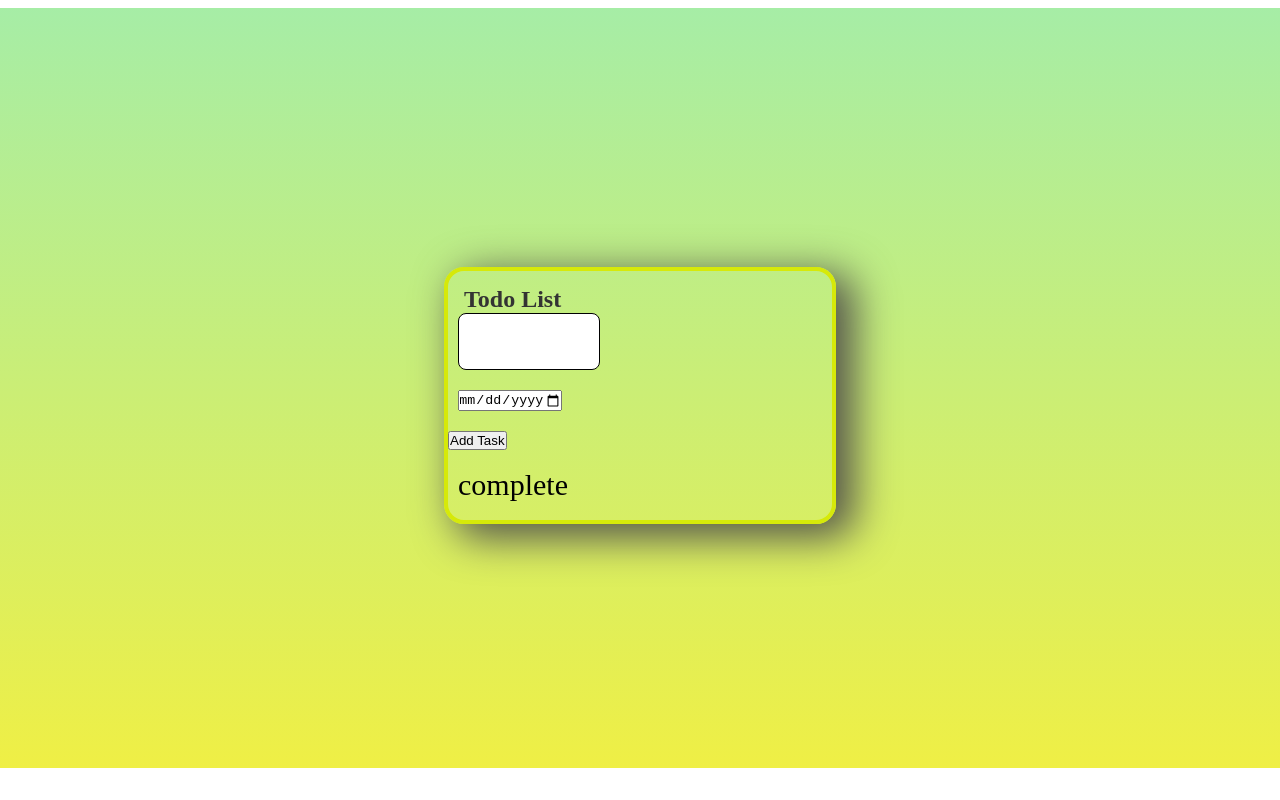
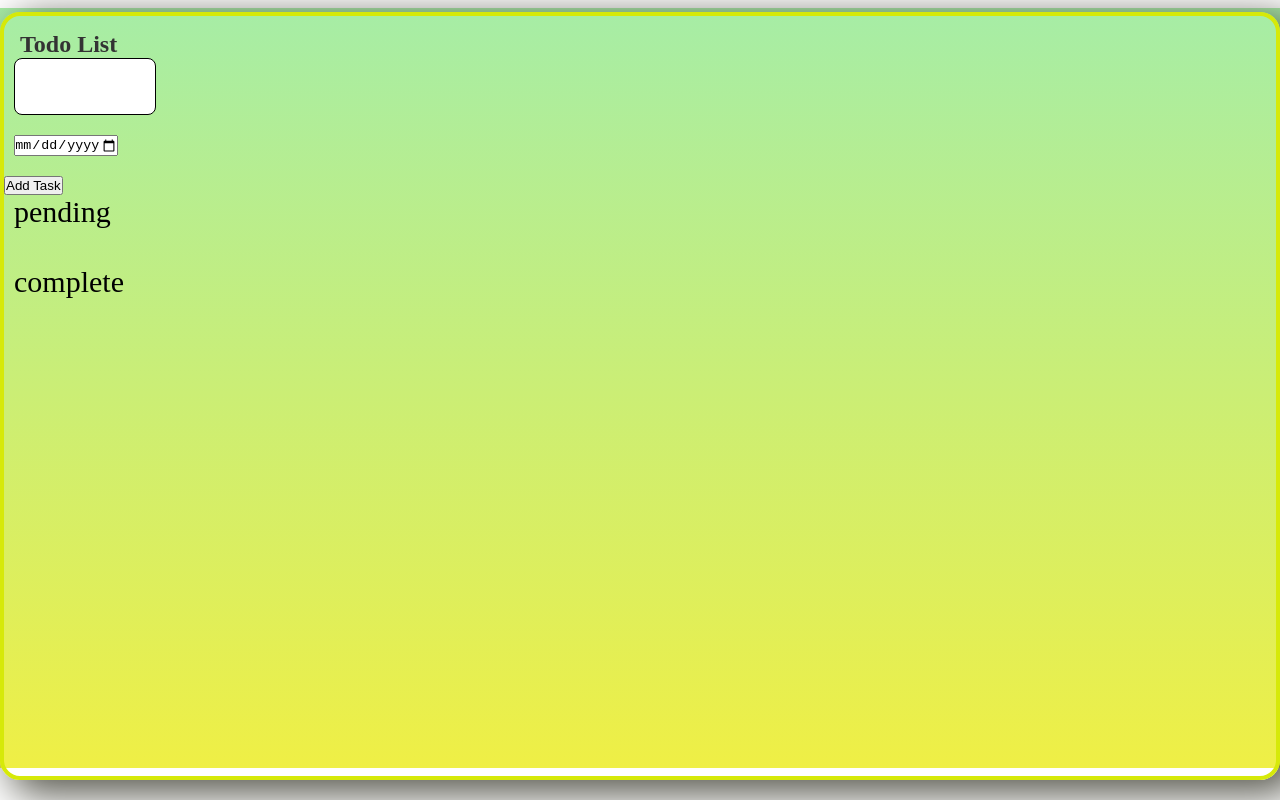
Before and after one commit to Muskangupta523/angular-simple-todo, an Angular app: page / in a window 1280 px wide. Built offline with nearby package versions, Linux system fonts and the light colour scheme.

Commit message:
actions_completed

```diff
--- a/src/app/content/content.component.css
+++ b/src/app/content/content.component.css
@@ -20,10 +20,11 @@
     align-items: center;
     justify-content: center;
 
+
   }
   .one{
-    width: 30vw;
-    height: auto;
+    width: 100vw;
+    height: 95vh;
    margin-top: 30px;
    background:transparent;
    border-radius: 20px;
@@ -60,10 +61,11 @@
 
   .btn {
     width: 50px;
-    padding: 5px;
+    padding:5px;
     background-color: #d1d962;
     color: rgb(18, 16, 16);
     border: none;
+
     cursor: pointer;
     box-shadow: 6px 6px  rgb(152, 161, 27);
 
--- a/src/app/content/content.component.html
+++ b/src/app/content/content.component.html
@@ -2,49 +2,52 @@
   <div class="one">
     <h2>Todo List</h2>
 
-    <div><input type="text"  [(ngModel)]="property" #namefeild="ngModel" required minlength="7" ></div>
-    <div class="error" *ngIf="isTextTouched && (namefeild.touched || namefeild.dirty) && namefeild.invalid && namefeild.errors?.['required']">Name Field is required</div>
-    <div class="error" *ngIf="isTextTouched && (namefeild.touched || namefeild.dirty) && namefeild.invalid && namefeild.errors?.['minlength']">Name Field should be minimum {{namefeild.errors?.['minlength'].requiredLength}} characters.</div>
+    <div><input type="text" [(ngModel)]="property" #namefeild="ngModel" required minlength="7"></div>
+    <div class="error"
+      *ngIf="isTextTouched && (namefeild.touched || namefeild.dirty) && namefeild.invalid && namefeild.errors?.['required']">
+      Name Field is required</div>
+    <div class="error"
+      *ngIf="isTextTouched && (namefeild.touched || namefeild.dirty) && namefeild.invalid && namefeild.errors?.['minlength']">
+      Name Field should be minimum {{namefeild.errors?.['minlength'].requiredLength}} characters.</div>
 
-    <div><input type="date" [(ngModel)]="datepicker" #dateField="ngModel" required [min]="minDate" [max]="maxDate"></div>
-    <div class="error" *ngIf="isTextTouched && (dateField.touched || dateField.dirty) && dateField.invalid && dateField.errors?.['required']">Date Field is required</div>
-    <div class="error" *ngIf="isTextTouched && (dateField.touched || dateField.dirty) && dateField.invalid && datepicker && !datepicker.valid">Please enter a valid date.</div>
-    <div *ngIf="isTextTouched && dateField.errors?.['min'] && datepicker && datepicker < minDate">Date should not be a past date</div>
+    <div><input type="date" [(ngModel)]="datepicker" #dateField="ngModel" required [min]="minDate" [max]="maxDate">
+    </div>
+    <div class="error"
+      *ngIf="isTextTouched && (dateField.touched || dateField.dirty) && dateField.invalid && dateField.errors?.['required']">
+      Date Field is required</div>
+    <div class="error"
+      *ngIf="isTextTouched && (dateField.touched || dateField.dirty) && dateField.invalid && datepicker && !datepicker.valid">
+      Please enter a valid date.</div>
+    <div *ngIf="isTextTouched && dateField.errors?.['min'] && datepicker && datepicker < minDate">Date should not be a
+      past date</div>
 
 
 
 
-    <button  (click)="addtask()">Add Task</button>
+    <button (click)="addtask()">Add Task</button>
 
 
     <ul>
+      <h1>pending</h1>
       <li *ngFor="let task of array  let i=index">
-
-
-        <button id="actionbtn" (click)="donetask(i)">Mark</button>
-
+        <input type="checkbox" id="checks" (click)="donetask(i)">
         <span>{{task.texts}}</span>
         <span>{{task.dates}}</span>
         <button class="btn" (click)="deletetask(i)">delete</button>
         <button class="btn" (click)="edittask(i)">edit</button>
       </li>
-
-
       <br>
-
     </ul>
     <div class="three">
-   <ul>
-    <h1>complete</h1>
-    <li *ngFor="let done of completearray  let i =index" >
-      <button id="actionbtn" (click)="pendingtask(i)">Mark</button>
-      <span>{{done.texts}}</span>
-      <span>{{done.dates}}</span>
-    </li>
+      <ul>
+        <h1>complete</h1>
+        <li *ngFor="let done of completearray  let i =index">
 
-   </ul>
-
-  </div>
-
+          <input type="checkbox" checked (click)="pendingtask(i)">
+          <span>{{done.texts}}</span>
+          <span>{{done.dates}}</span>
+        </li>
+      </ul>
+    </div>
   </div>
 </div>
--- a/src/app/content/content.component.ts
+++ b/src/app/content/content.component.ts
@@ -44,14 +44,14 @@ constructor() {
         this.array.push({ texts: this.property, dates: this.datepicker });
         this.property = '';
         this.datepicker = '';
-        this.formSubmitted = false;
-        this.isTextTouched= false;
+
+
       } else {
         this.array[this.mus].texts = this.property;
         this.array[this.mus].dates = this.datepicker;
         this.property = '';
         this.datepicker = '';
-        this.formSubmitted = false;
+
         this.isTextTouched= false;
         this.mus = null;
       }
@@ -75,14 +75,17 @@ constructor() {
 
   setlocalstorage() {
     localStorage.setItem('data', JSON.stringify(this.array));
-    localStorage.setItem('data', JSON.stringify(this.completearray));
+    localStorage.setItem('datatwo', JSON.stringify(this.completearray));
   }
 
   getlocalstorage() {
     const item = localStorage.getItem('data');
+    const itemtwo = localStorage.getItem('datatwo');
     if (item !== null && item !== undefined) {
       this.array = JSON.parse(item);
-      this.completearray = JSON.parse(item);
+    }
+    if (itemtwo !== null && itemtwo !== undefined) {
+      this.completearray = JSON.parse(itemtwo);
     }
   }
 
@@ -90,12 +93,14 @@ constructor() {
     const completedTask = this.array.splice(i, 1)[0];
     this.completearray.push(completedTask);
     console.log("h",this.completearray);
+
     this.setlocalstorage();
   }
 
   pendingtask(i: number) {
     const pendingTask = this.completearray.splice(i, 1)[0];
     this.array.push(pendingTask);
+    console.log("k",this.array)
     this.setlocalstorage();
   }
   isInputValid(): boolean {
```
